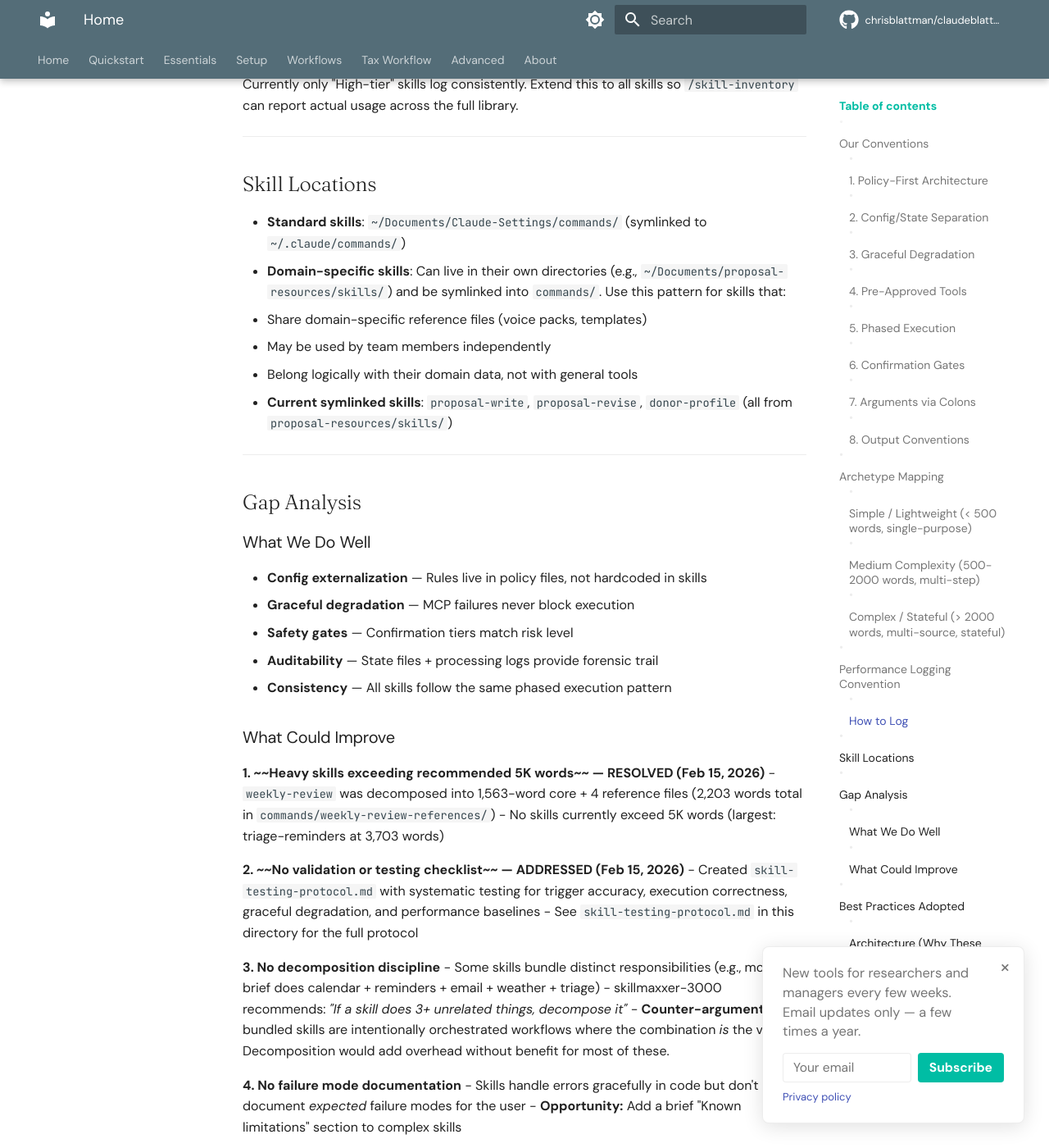
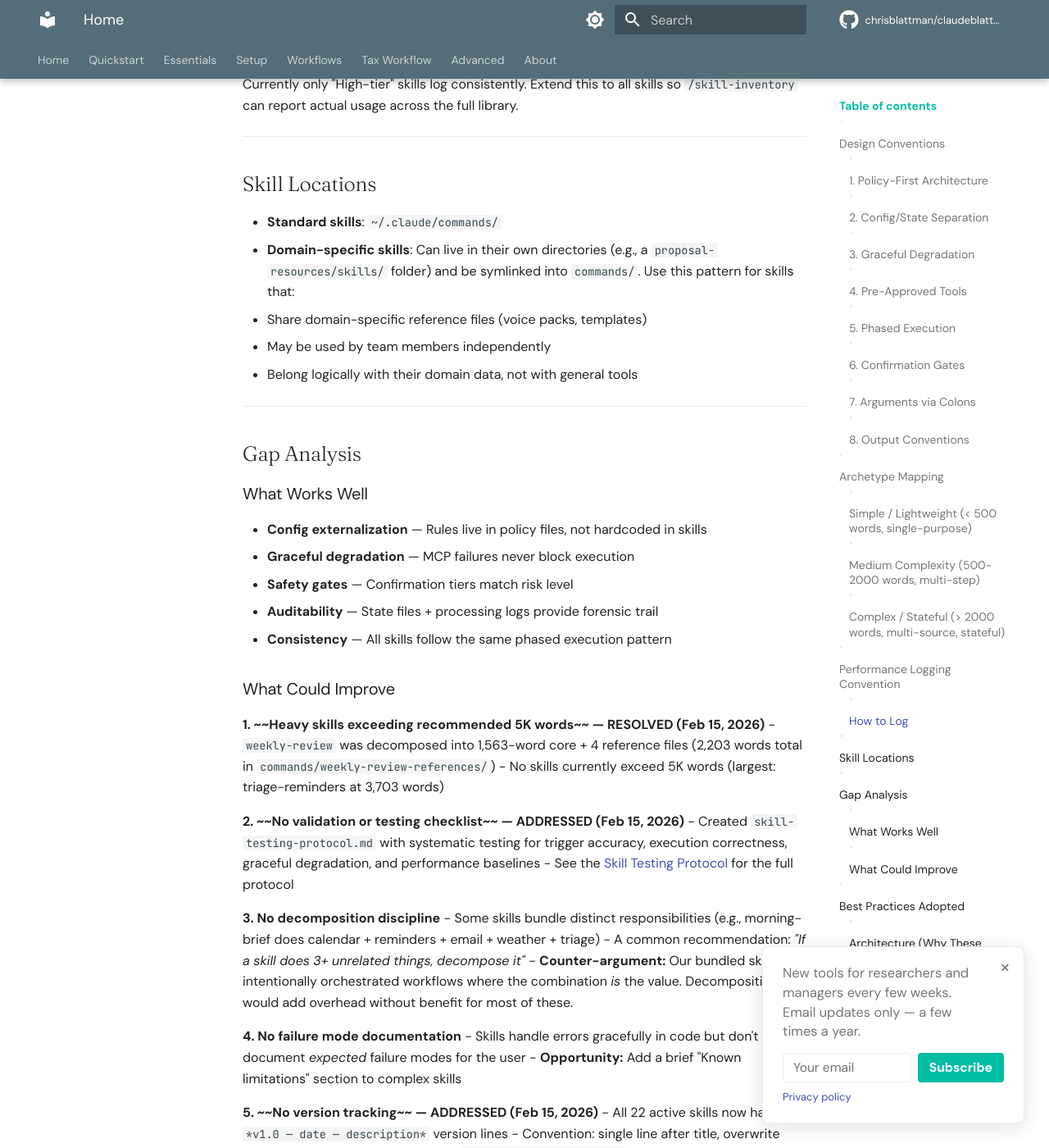
Before and after one commit to XiongfeiLi6/claudeblattman, an MkDocs documentation site: the page built from docs/downloads/skill-patterns.md, in a window 1280 px wide and 1400 px high, scrolled down 3830 px. Shown: the whole window at 82% size. Built offline with MkDocs 1.6.1 and Material for MkDocs 9.7.7, drawn with Linux system fonts in a browser that asks for light colours; comment, search, counter and statistics services are not loaded; some of the changed text lies outside the part shown.

Commit message:
Pre-launch cleanup: sanitize downloads, fix stale references, update banner
- Remove internal file paths (~/Dropbox/) from skill-patterns and
  agents-vs-skills downloads — replace with generic ~/.claude/ paths
- Remove skillmaxxer-3000 references, add actual URLs for Anthropic
  and rohit4verse sources
- Rename "Your Current Agents" and "Chris's Workflow" headers to
  generic language in agents-vs-skills guide
- Fix broken skill-testing-protocol.md reference to proper markdown link
- Fix misleading Anthropic link anchor text on prompting page
- Update announcement banner from February to March 2026

Co-Authored-By: Claude Opus 4.6 <noreply@anthropic.com>

````diff
--- a/docs/downloads/skill-patterns.md
+++ b/docs/downloads/skill-patterns.md
@@ -1,15 +1,15 @@
 # Skill Patterns & Conventions
 
-Extracted from our 20 production skills + best practices from Anthropic's guide, @rohit4verse's overview, and skillmaxxer-3000.
+Extracted from 20 production skills + best practices from [Anthropic's skill-building guide](https://claude.com/blog/complete-guide-to-building-skills-for-claude), [@rohit4verse's overview](https://x.com/rohit4verse), and internal quality rubrics.
 
 ---
 
-## Our Conventions
+## Design Conventions
 
 ### 1. Policy-First Architecture
 Every non-trivial skill reads config/policy files **before** doing anything:
-- `~/Documents/assistant-workflow/policies/` — VIP lists, skip-inbox rules, calendar IDs
-- `~/Documents/assistant-workflow/config/` — Label IDs, vendor domains, classification rules
+- A `policies/` directory — VIP lists, skip-inbox rules, calendar IDs
+- A `config/` directory — Label IDs, vendor domains, classification rules
 - Config is the source of truth; the skill body describes *workflow*, not *data*
 
 ### 2. Config/State Separation
@@ -52,7 +52,7 @@ Standard override syntax: `days:N`, `since:YYYY-MM-DD`, `month:MM`, `list:Name`,
 
 ## Archetype Mapping
 
-How our 20 skills map to the three standard categories from Anthropic's guide:
+How 20 production skills map to the three standard categories from Anthropic's guide:
 
 ### Simple / Lightweight (< 500 words, single-purpose)
 | Skill | Category | Notes |
@@ -98,7 +98,7 @@ How our 20 skills map to the three standard categories from Anthropic's guide:
 Add as the final step of any skill:
 
 ```bash
-echo "$(date +%Y-%m-%d),SKILL_NAME,TOOL_CALLS,NOTES" >> ~/Documents/Claude-Settings/logs/skill-performance.csv
+echo "$(date +%Y-%m-%d),SKILL_NAME,TOOL_CALLS,NOTES" >> ~/.claude/logs/skill-performance.csv
 ```
 
 - `SKILL_NAME`: kebab-case skill name (e.g., `morning-brief`, `todo-add`)
@@ -111,18 +111,17 @@ Currently only "High-tier" skills log consistently. Extend this to all skills so
 
 ## Skill Locations
 
-- **Standard skills**: `~/Documents/Claude-Settings/commands/` (symlinked to `~/.claude/commands/`)
-- **Domain-specific skills**: Can live in their own directories (e.g., `~/Documents/proposal-resources/skills/`) and be symlinked into `commands/`. Use this pattern for skills that:
+- **Standard skills**: `~/.claude/commands/`
+- **Domain-specific skills**: Can live in their own directories (e.g., a `proposal-resources/skills/` folder) and be symlinked into `commands/`. Use this pattern for skills that:
   - Share domain-specific reference files (voice packs, templates)
   - May be used by team members independently
   - Belong logically with their domain data, not with general tools
-- **Current symlinked skills**: `proposal-write`, `proposal-revise`, `donor-profile` (all from `proposal-resources/skills/`)
 
 ---
 
 ## Gap Analysis
 
-### What We Do Well
+### What Works Well
 - **Config externalization** — Rules live in policy files, not hardcoded in skills
 - **Graceful degradation** — MCP failures never block execution
 - **Safety gates** — Confirmation tiers match risk level
@@ -137,11 +136,11 @@ Currently only "High-tier" skills log consistently. Extend this to all skills so
 
 **2. ~~No validation or testing checklist~~ — ADDRESSED (Feb 15, 2026)**
 - Created `skill-testing-protocol.md` with systematic testing for trigger accuracy, execution correctness, graceful degradation, and performance baselines
-- See `skill-testing-protocol.md` in this directory for the full protocol
+- See the [Skill Testing Protocol](skill-testing-protocol.md) for the full protocol
 
 **3. No decomposition discipline**
 - Some skills bundle distinct responsibilities (e.g., morning-brief does calendar + reminders + email + weather + triage)
-- skillmaxxer-3000 recommends: *"If a skill does 3+ unrelated things, decompose it"*
+- A common recommendation: *"If a skill does 3+ unrelated things, decompose it"*
 - **Counter-argument:** Our bundled skills are intentionally orchestrated workflows where the combination *is* the value. Decomposition would add overhead without benefit for most of these.
 
 **4. No failure mode documentation**
@@ -157,7 +156,7 @@ Currently only "High-tier" skills log consistently. Extend this to all skills so
 
 ## Best Practices Adopted
 
-From Anthropic's guide, @rohit4verse, skillmaxxer-3000, and @eyaborai — practices we should follow for new skills:
+From Anthropic's guide, @rohit4verse, and @eyaborai — practices to follow for new skills:
 
 ### Architecture (Why These Conventions Matter)
 - **Progressive disclosure**: Claude pre-loads only skill name + description (~100 tokens each) at startup. The full body loads only when the description matches the user's request. This is why the "description includes WHAT + WHEN" checklist item is critical — it's literally the trigger mechanism.
@@ -191,7 +190,7 @@ From Anthropic's guide, @rohit4verse, skillmaxxer-3000, and @eyaborai — practi
 
 ## Quality Checklist
 
-Simplified from skillmaxxer-3000's rubric. Use when creating or reviewing skills.
+Use when creating or reviewing skills.
 
 ### Structure
 - [ ] `name` field is kebab-case
--- a/overrides/main.html
+++ b/overrides/main.html
@@ -16,7 +16,7 @@
     }
     .feedback-line:hover { opacity: 0.85; }
   </style>
-  Early preview &mdash; content added weekly. Current as of February 2026.
+  Early preview &mdash; content added weekly. Current as of March 2026.
 {% endblock %}
 
 {% block content %}
````
Also changed, not shown: other parts of docs/downloads/skill-patterns.md (+1 -1 lines), docs/downloads/agents-vs-skills-guide.md (+2 -2 lines), docs/essentials/prompting.md (+1 -1 lines).
